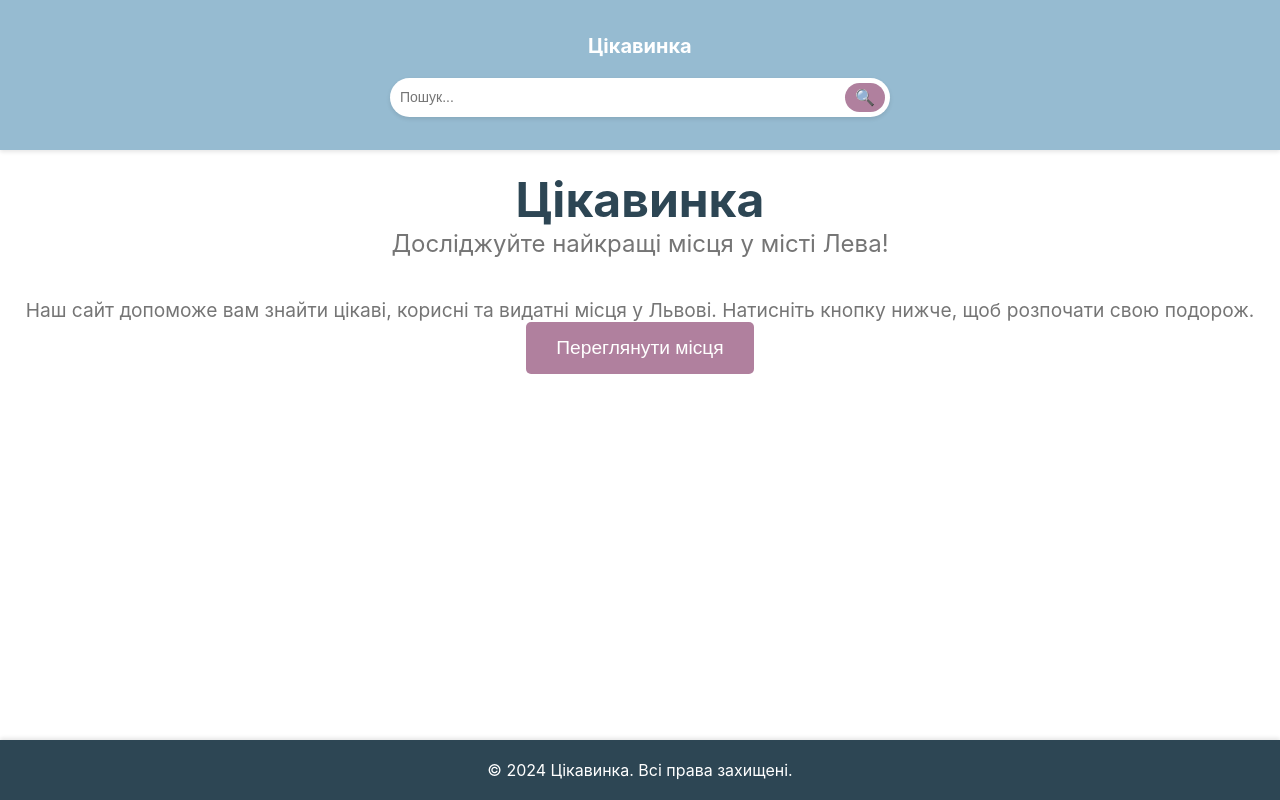
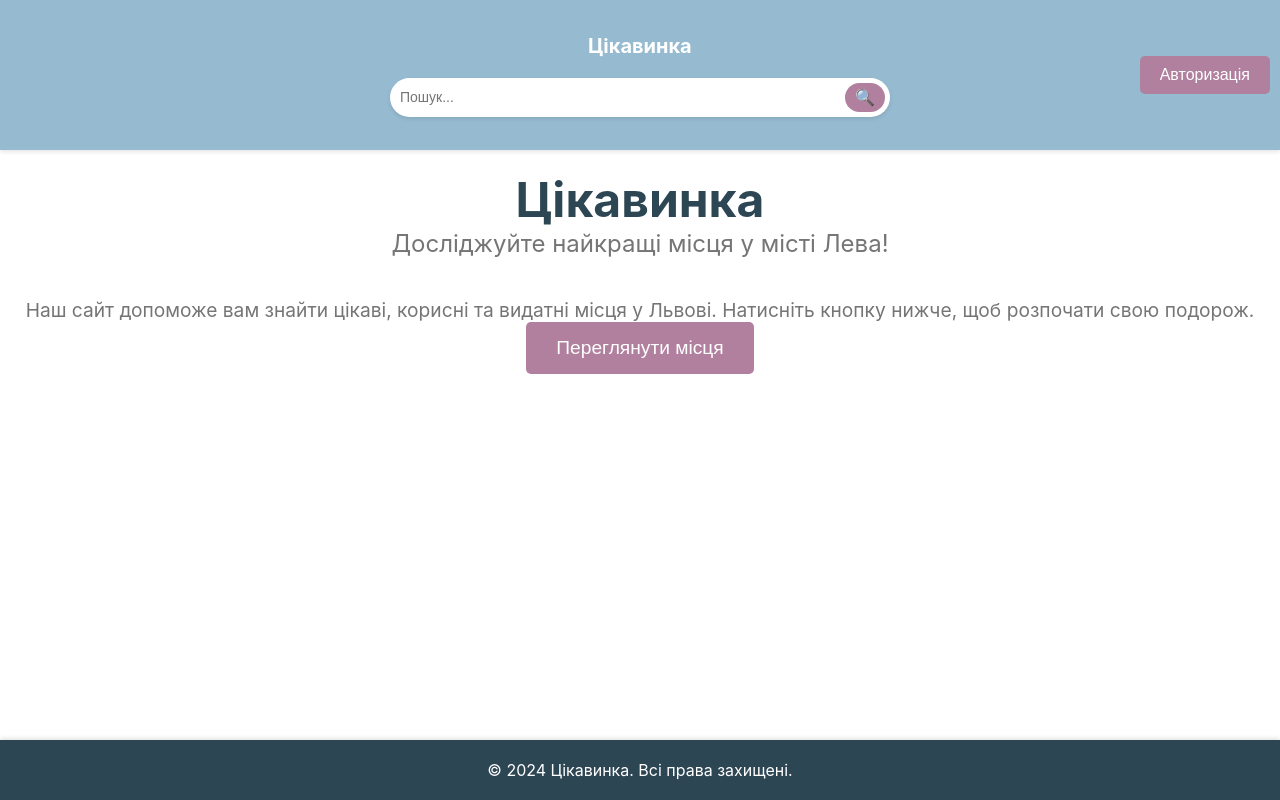
Before and after one commit to nikogul/my-lviv-site, a React (Create React App) app: page / in a window 1280 px wide. Built offline with nearby package versions, Linux system fonts and the light colour scheme.

Commit message:
Додано нову функціональну кнопку Профіль у NavBar

```diff
--- a/src/assets/css/Navbar.css
+++ b/src/assets/css/Navbar.css
@@ -1,5 +1,3 @@
-/* src/assets/css/Navbar.css */
-
 .navbar {
   background-color: #87BCDE;
   display: flex;
@@ -117,3 +115,30 @@
 .search-button:hover {
   background-color: #4E4D5C;
 }
+
+.navbar-actions {
+  display: flex;
+  align-items: center;
+  gap: 10px;
+  position: absolute;
+  right: 10px;
+  top: 50%;
+  transform: translateY(-50%);
+}
+
+.auth-button {
+  background-color: #B0809E;
+  color: white;
+  border: none;
+  padding: 10px 20px;
+  cursor: pointer;
+  border-radius: 5px;
+  transition: background-color 0.3s ease;
+  font-size: 1rem;
+  text-decoration: none;
+  text-align: center;
+}
+
+.auth-button:hover {
+  background-color: #4E4D5C;
+}
--- a/src/components/Navbar.js
+++ b/src/components/Navbar.js
@@ -1,25 +1,27 @@
-// src/components/Navbar.js
-
-import React, { useState, useRef } from 'react';
-import { Link } from 'react-router-dom';
+import React, { useState, useEffect } from 'react';
+import { Link, useNavigate, useLocation } from 'react-router-dom';
 import '../assets/css/Navbar.css';
 
 function Navbar() {
-  const [isActive, setIsActive] = useState(false);
-  const searchInputRef = useRef(null);
+  const [isAuthenticated, setIsAuthenticated] = useState(false);
+  const navigate = useNavigate();
+  const location = useLocation();
 
-  const handleFocus = () => {
-    setIsActive(true);
-  };
+  useEffect(() => {
+    const token = localStorage.getItem('token');
+    setIsAuthenticated(!!token);
+  }, [location]);
 
-  const handleBlur = (event) => {
-    if (!event.currentTarget.contains(event.relatedTarget)) {
-      setIsActive(false);
+  const handleProfileClick = () => {
+    if (isAuthenticated) {
+      navigate('/profile');
+    } else {
+      navigate('/auth');
     }
   };
 
   return (
-    <nav className={`navbar ${isActive ? 'active' : ''}`} onBlur={handleBlur}>
+    <nav className="navbar">
       <div className="navbar-container">
         <Link to="/" className="navbar-logo">
           Цікавинка
@@ -29,11 +31,14 @@ function Navbar() {
             type="text"
             className="search-input"
             placeholder="Пошук..."
-            onFocus={handleFocus}
-            ref={searchInputRef}
           />
           <button className="search-button">
             <span className="search-icon">🔍</span>
+          </button>
+        </div>
+        <div className="navbar-actions">
+          <button className="auth-button" onClick={handleProfileClick}>
+            {isAuthenticated ? 'Профіль' : 'Авторизація'}
           </button>
         </div>
       </div>
```
